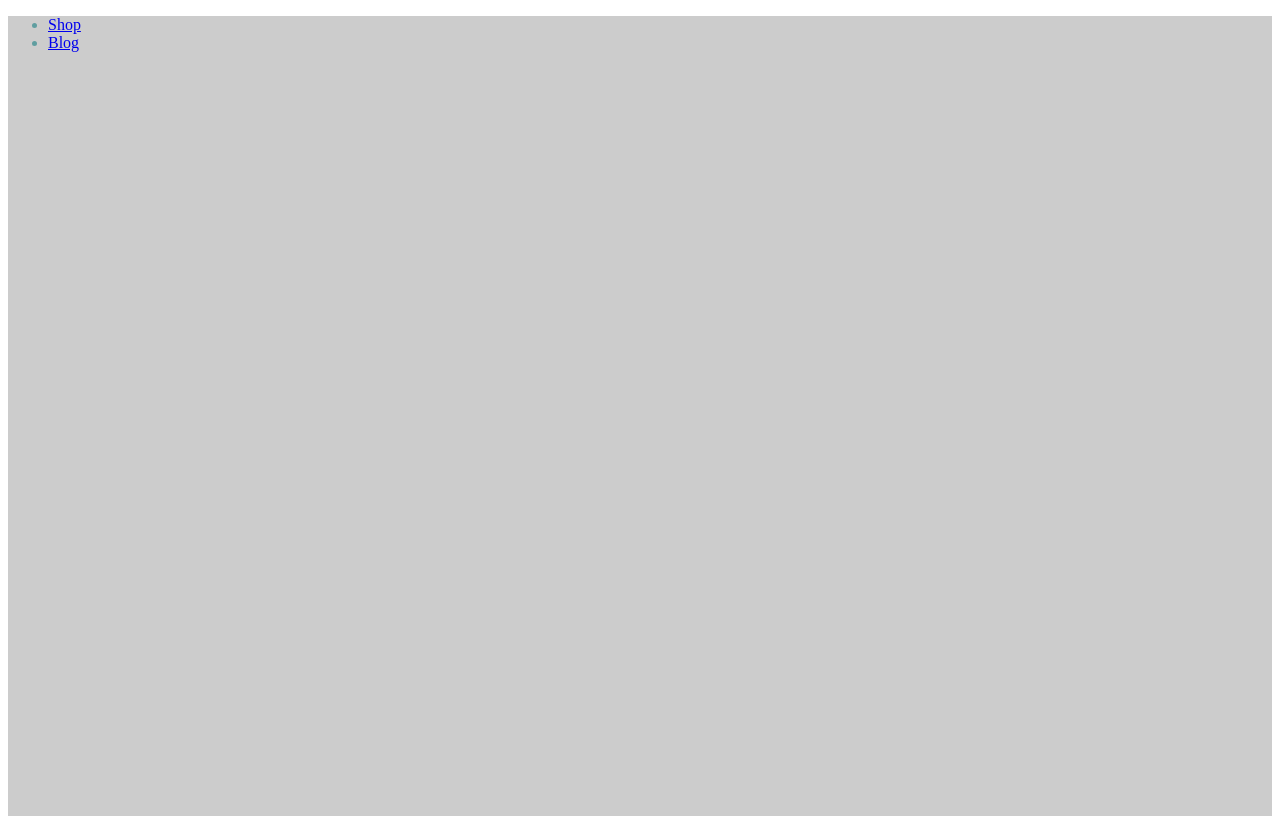
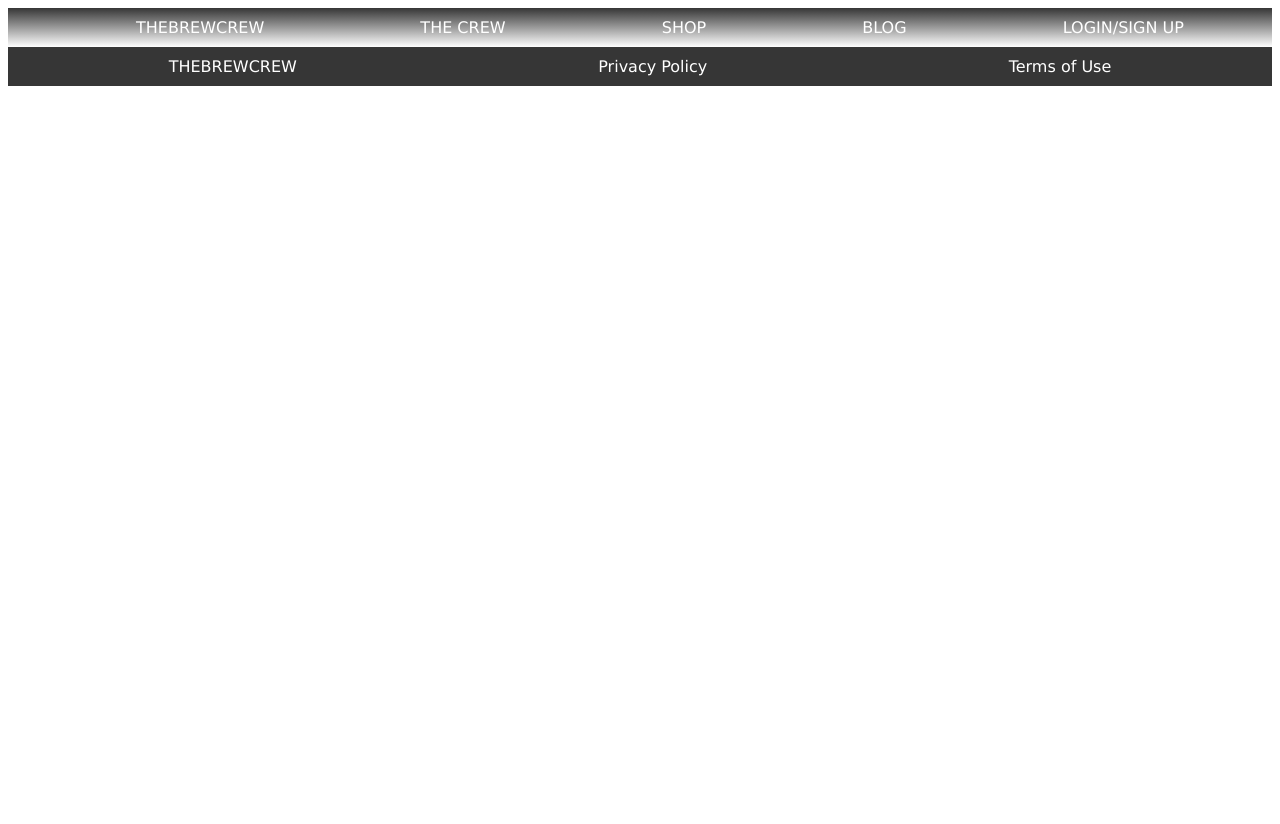
Before and after one commit to MKale112/Coffeeshop, a Gatsby site in the folder Coffeeshop-site/: page /components/layout in a window 1280 px wide. After the commit the page ends 800 px from the top, so only its background shows below. Built offline with nearby package versions, Linux system fonts and the light colour scheme; Gatsby itself is replaced by a stand-in of ours.

Commit message:
started on the styles

```diff
--- /dev/null
+++ b/Coffeeshop-site/src/pages/components/footer.js
@@ -0,0 +1,26 @@
+import React from "react"
+import {Link} from "gatsby"
+
+const footerStyles = {
+    backgroundColor: "#363636",
+    padding: "10px",
+    margin: "0px",
+    display: "flex",
+    listStyleType: "none",
+    justifyContent: "space-around",
+}
+
+const Footer = ({footerItems}) => {
+    return(
+        <ul style = {footerStyles}>
+            {footerItems.map((footerItems) => (
+                <li style = {{margin: "0"}}>
+                    <Link to={footerItems.link}> {footerItems.text} </Link>
+                </li>
+            ))
+            }
+        </ul>
+    )
+}
+
+export default Footer
--- a/Coffeeshop-site/src/pages/components/layout.css
+++ b/Coffeeshop-site/src/pages/components/layout.css
@@ -1,5 +1,29 @@
-.layout {
-    height: 100vh;
-    background-color: #cccccc;
-    color: cadetblue;
+* {
+    font-family: Verdana, Geneva, Tahoma, sans-serif;
 }
+
+a {
+    text-decoration: none;
+    color: #ffffff;
+}
+
+a:visited {
+    text-decoration: none;
+    color: #ffffff;
+}
+
+.navbar {
+    padding: 10px;
+    background-image: linear-gradient(#363636, #ffffff);
+}
+
+.container {
+    width: 100%;
+    display: flex;
+    flex-direction: column;
+
+}
+
+.footer {
+
+}
--- a/Coffeeshop-site/src/pages/components/layout.js
+++ b/Coffeeshop-site/src/pages/components/layout.js
@@ -1,28 +1,58 @@
 import React from "react"
-
 import Navigation from "../components/navigation"
+import Footer from "../components/footer"
 import "../components/layout.css"
 
 const menuItems = [
     {
-      text: "Shop",
-      link: "/shop/shop",
+        text: "THEBREWCREW",
+        link: "../index",
     },
     {
-      text: "Blog",
-      link: "/blog/blog-page",
+        text: "THE CREW",
+        link: "../page-2",
+    },
+    {
+        text: "SHOP",
+        link: "../shop/shop",
+    },
+    {
+        text: "BLOG",
+        link: "../blog/blog-page",
+    },
+    {
+        text: "LOGIN/SIGN UP",
+        link: "../authorization/login-registration",
     },
 ]
 
-// const myStyles = {
-//     backgroundColor: "#f0f0f0",
-// }
+const footerItems = [
+    {
+        text: "THEBREWCREW",
+        link: "../index",
+    },
+    {
+        text: "Privacy Policy",
+        link: "",
+    },
+    {
+        text: "Terms of Use",
+        link: "",
+    }
+]
 
-const Layout = props => {
+const Layout = (props) => {             // if you have only one argument to a function, you can erase the "()"... (props) or props
     return (
-        <div className = "layout">
-            <Navigation menuItems = { menuItems }/>
-            {props.children}
+        <div className = "container">
+            <div className = "navbar">
+                <Navigation menuItems = {menuItems}/>
+            </div>
+            <div>
+                {props.children}
+            </div>
+            <div className = "footer">
+                <Footer footerItems = {footerItems} />
+            </div>
         </div>
     )
 }
--- a/Coffeeshop-site/src/pages/components/navigation.js
+++ b/Coffeeshop-site/src/pages/components/navigation.js
@@ -1,12 +1,25 @@
-import React from "react"                             // uključivanje libraryja
+import React from "react"
 import { Link } from "gatsby"
 
-const Navigation = ({menuItems }) => {
+const navList = {
+    // position: "fixed",
+    margin: "0px",
+    padding: "",
+    listStyleType: "none",
+    display: "flex",
+    justifyContent: "space-around",
+}
+
+const navlinks = {
+    color: "#ffffff",
+}
+
+const Navigation = ({menuItems}) => {
     return(
-        <ul>
+        <ul style = {navList}>
             {menuItems.map(({link, text}) => (
             <li>
-                <Link to={ link }>{ text }</Link>
+                <Link style={navlinks} to={link}> {text} </Link>
             </li>
             ))}
         </ul>
--- a/Coffeeshop-site/src/pages/index.js
+++ b/Coffeeshop-site/src/pages/index.js
@@ -1,12 +1,9 @@
 import React from "react"                             // uključivanje libraryja
-import {Link} from "gatsby"
 import Layout from "../pages/components/layout"
 
 const IndexPage = () => (
   <Layout>
-    <h1> TheBrewCrew </h1>
-    <h2> Page index: </h2>
-    <h2><Link to="../authorization/login-registration"> Sign In/Sign Up </Link></h2>
+      <h1>Welcome to the Crew!</h1>
   </Layout>
 )
 
```
